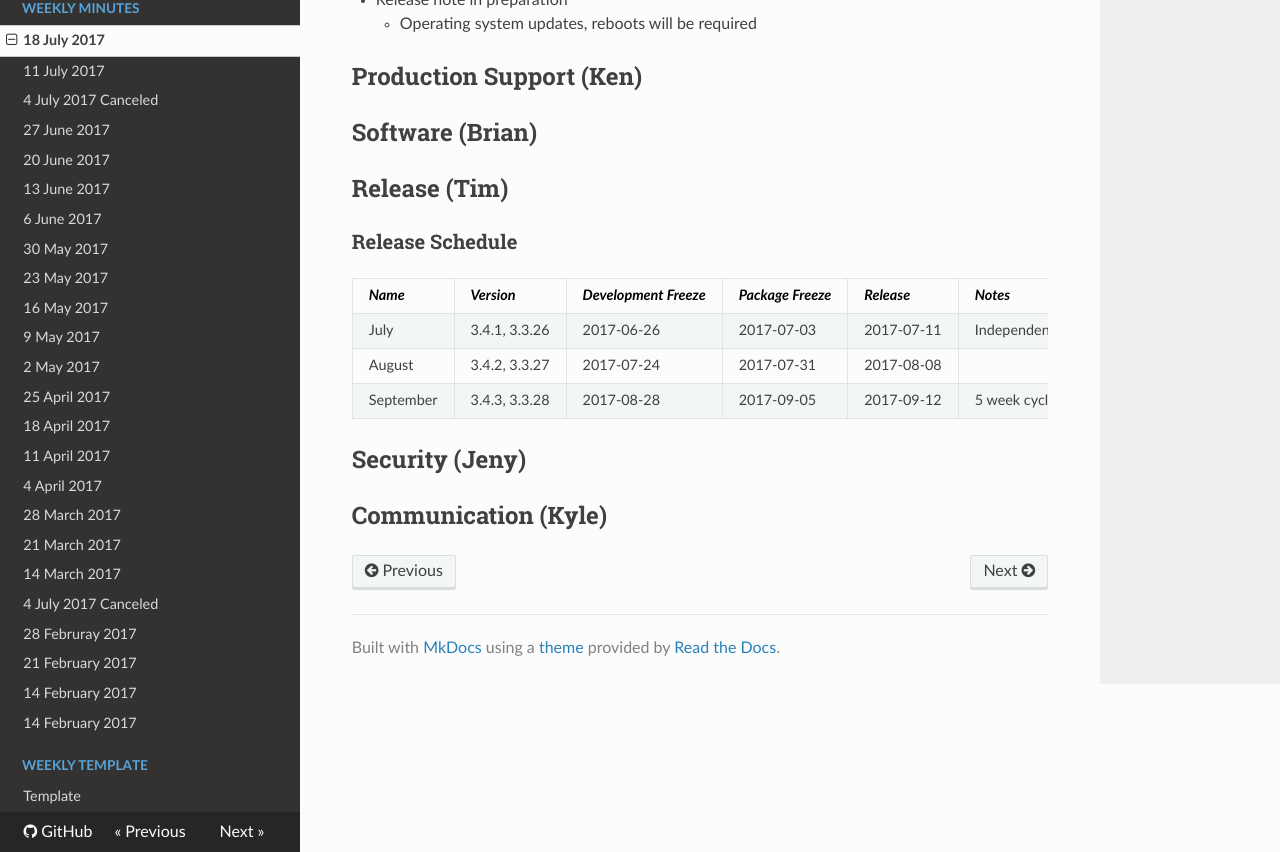
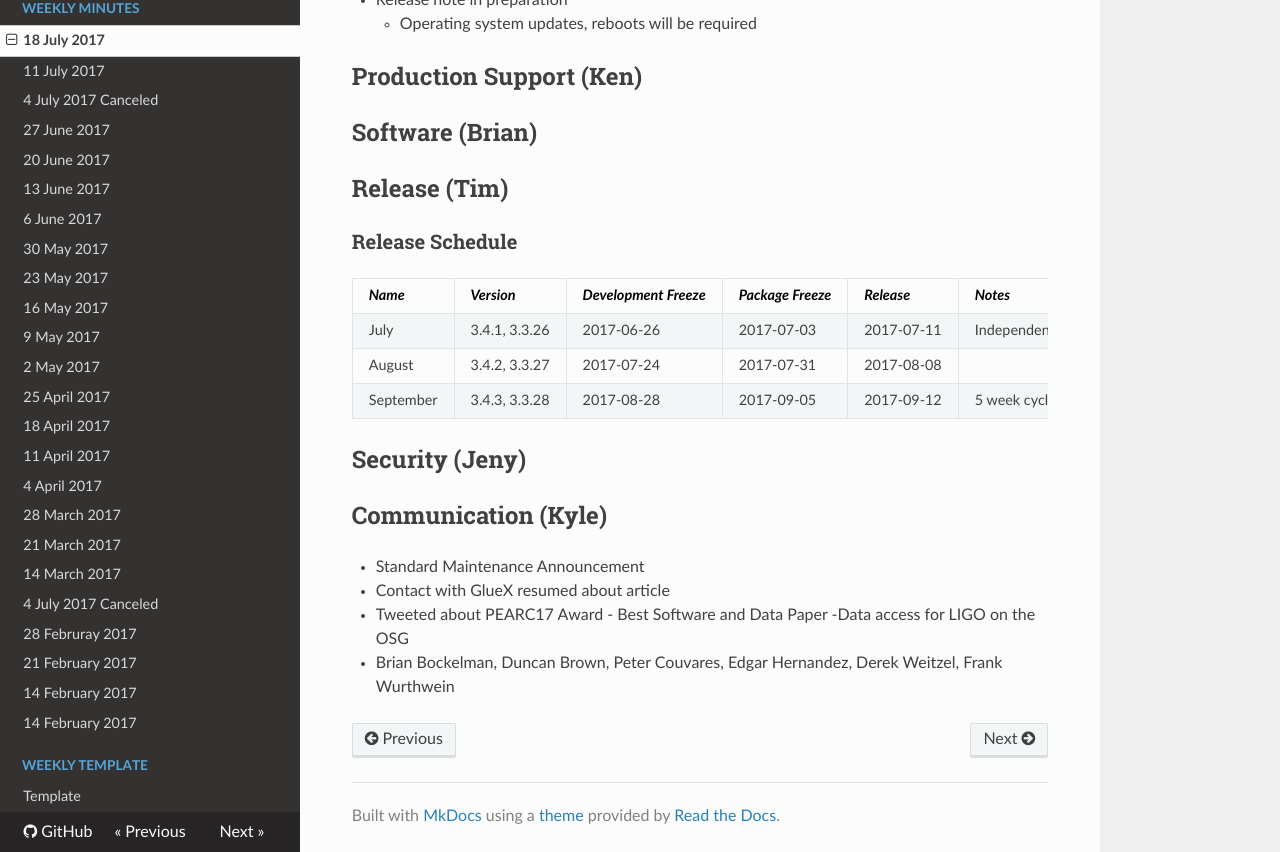
Before and after one commit to zsshah/production, an MkDocs documentation site: the page built from docs/WeeklyMinutes/18July2017.md, in a window 1280 px wide and 900 px high, scrolled down 1283 px, cut to the strip 48-900 px from the top of the window. Built offline with MkDocs 1.6.1, drawn with Linux system fonts in a browser that asks for light colours; nearby versions of some CDN libraries; old or Windows-style settings are respelled for this version of MkDocs.

Commit message:
Update 18July2017.md

```diff
--- a/docs/WeeklyMinutes/18July2017.md
+++ b/docs/WeeklyMinutes/18July2017.md
@@ -43,3 +43,8 @@
 ## Security (Jeny)
 
 ## Communication (Kyle)
+
+* Standard Maintenance Announcement
+* Contact with GlueX resumed about article
+* Tweeted about PEARC17 Award - Best Software and Data Paper -Data access for LIGO on the OSG
+   * Brian Bockelman, Duncan Brown, Peter Couvares, Edgar Hernandez, Derek Weitzel, Frank Wurthwein
```
